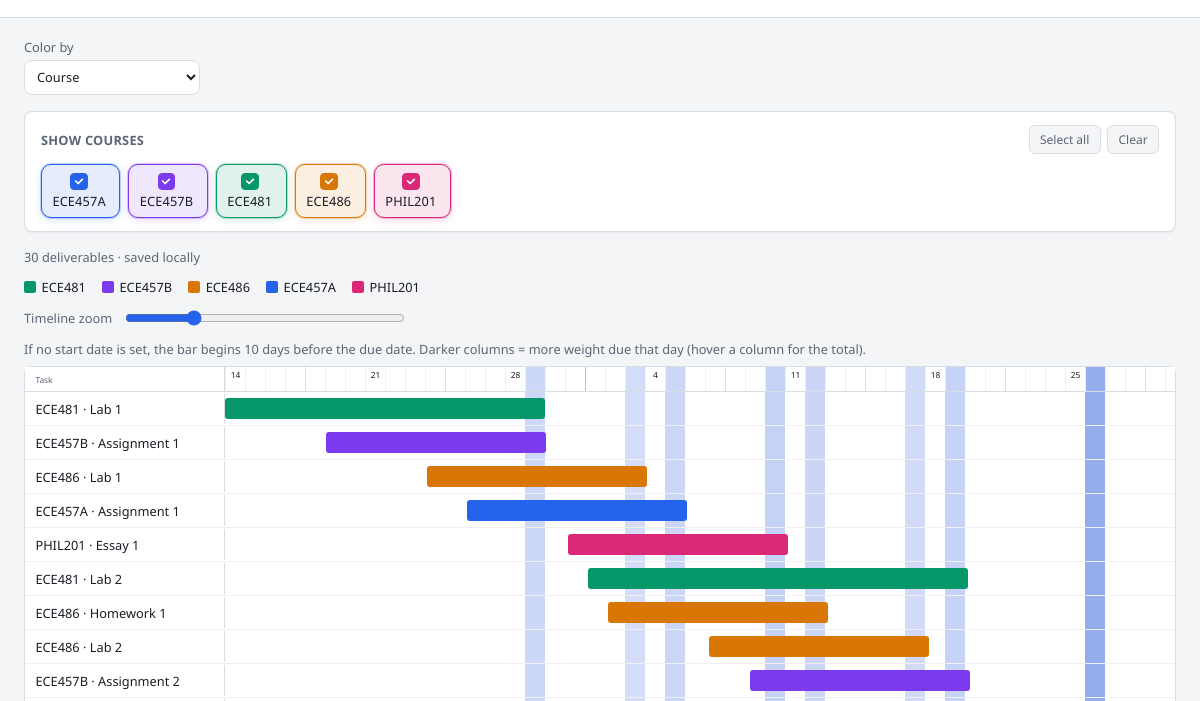
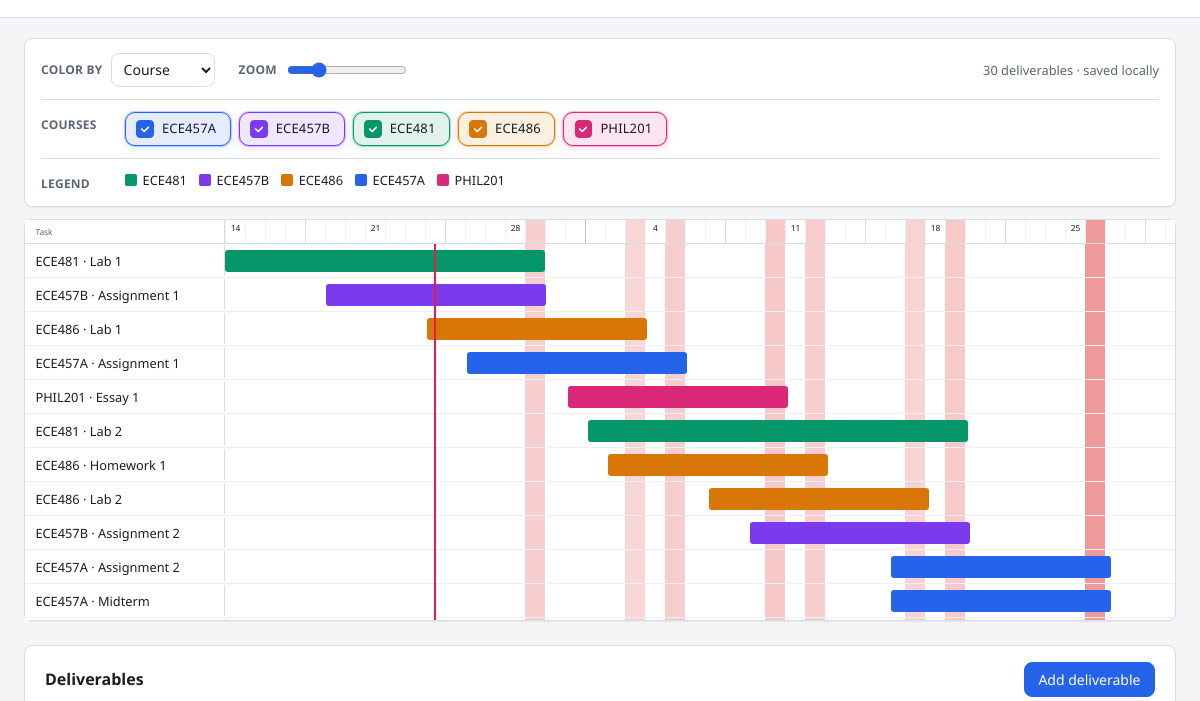
Before and after one commit to kyle-qi/course-gantt-chart, an Electron app: page index.html in a window 1200 px wide. Shown: the part 75-776 px from the top of the page. Drawn offline with Linux system fonts and the light colour scheme.

Commit message:
Initial commit

```diff
--- a/app.js
+++ b/app.js
@@ -190,16 +190,31 @@ function dayOffset(minDate, date) {
   return (startOfDay(date) - startOfDay(minDate)) / DAY_MS;
 }
 
-function buildDayWeightMap(items, days) {
+function buildDayInfoMap(items, days) {
   const map = new Map();
   for (const day of days) {
-    map.set(formatDateInput(day), 0);
+    map.set(formatDateInput(day), {
+      weight: 0,
+      items: [],
+      dateLine: day.toLocaleDateString(undefined, {
+        weekday: "long",
+        month: "long",
+        day: "numeric",
+        year: "numeric",
+      }),
+    });
   }
   for (const item of items) {
     const key = formatDateInput(startOfDay(item.range.end));
-    if (map.has(key)) {
-      map.set(key, map.get(key) + item.weight);
-    }
+    if (!map.has(key)) continue;
+    const entry = map.get(key);
+    entry.weight += item.weight;
+    entry.items.push({
+      course: item.course,
+      task: item.task,
+      type: item.type,
+      weight: item.weight,
+    });
   }
   return map;
 }
@@ -208,54 +223,54 @@ function weightHeatBackground(dayWeight, maxDayWeight) {
   if (dayWeight <= 0 || maxDayWeight <= 0) return "";
   const t = dayWeight / maxDayWeight;
   const alpha = 0.18 + t * 0.82;
-  return `background-color: rgba(29, 78, 216, ${alpha.toFixed(3)});`;
+  return `background-color: rgba(220, 38, 38, ${alpha.toFixed(3)});`;
 }
 
-function dayWeightMeta(day, dayWeights, maxDayWeight) {
+function dayColumnMeta(day, dayInfoMap, maxDayWeight) {
   const key = formatDateInput(day);
-  const w = dayWeights.get(key) ?? 0;
-  const title = w > 0 ? `${w.toFixed(2)}% of grade weight due` : "Nothing due this day";
-  return { weight: w, style: weightHeatBackground(w, maxDayWeight), title };
+  const entry = dayInfoMap.get(key) ?? { weight: 0, items: [] };
+  const dateLine = day.toLocaleDateString(undefined, {
+    weekday: "long",
+    month: "long",
+    day: "numeric",
+    year: "numeric",
+  });
+  return {
+    key,
+    weight: entry.weight,
+    count: entry.items.length,
+    items: entry.items,
+    dateLine,
+    style: weightHeatBackground(entry.weight, maxDayWeight),
+  };
 }
 
-let todayMarkerContext = null;
+function formatDayColumnTooltip(info) {
+  const weightLabel = info.weight > 0 ? `${info.weight.toFixed(2)}%` : "0%";
+  const countLabel = `${info.count} deliverable${info.count === 1 ? "" : "s"}`;
 
-function updateTodayMarker() {
-  const viewport = document.querySelector(".timeline-viewport");
-  const marker = document.getElementById("today-marker");
-  const ctx = todayMarkerContext;
-  if (!viewport || !marker || !ctx) {
-    if (marker) marker.hidden = true;
-    return;
+  let listHtml;
+  if (info.items.length === 0) {
+    listHtml = "<li>Nothing due this day</li>";
+  } else {
+    const shown = info.items.slice(0, 6);
+    listHtml = shown
+      .map(
+        (item) =>
+          `<li>${escapeAttr(item.course)} · ${escapeAttr(item.task)} <span class="tooltip-item-weight">${item.weight}%</span></li>`
+      )
+      .join("");
+    if (info.items.length > 6) {
+      listHtml += `<li class="tooltip-more">+${info.items.length - 6} more</li>`;
+    }
   }
 
-  const today = startOfDay(ctx.today);
-  if (today < ctx.minDate || today > ctx.maxDate) {
-    marker.hidden = true;
-    return;
-  }
-
-  const x =
-    ctx.labelWidth +
-    dayOffset(ctx.minDate, today) * ctx.timelineDayWidth +
-    ctx.timelineDayWidth / 2 -
-    viewport.scrollLeft;
-
-  if (x <= ctx.labelWidth + 4) {
-    marker.hidden = true;
-    return;
-  }
-
-  marker.hidden = false;
-  marker.style.left = `${x}px`;
-  marker.title = ctx.todayLabel;
-}
-
-function wireTodayMarkerScroll() {
-  const viewport = document.querySelector(".timeline-viewport");
-  if (!viewport || viewport.dataset.todayWired) return;
-  viewport.dataset.todayWired = "1";
-  viewport.addEventListener("scroll", updateTodayMarker, { passive: true });
+  return `
+    <p class="tooltip-title">${escapeAttr(info.dateLine)}</p>
+    <p class="tooltip-weight">${escapeAttr(weightLabel)} total weight due</p>
+    <p class="tooltip-meta">${escapeAttr(countLabel)}</p>
+    <ul class="tooltip-list">${listHtml}</ul>
+  `;
 }
 
 function deliverableInWindow(item, windowStart, windowEnd) {
@@ -474,20 +489,6 @@ function renderCourseFilter() {
   });
 }
 
-function selectAllCourses() {
-  selectedCourses = new Set(uniqueCourses());
-  renderCourseFilter();
-  savePersisted();
-  renderTimeline();
-}
-
-function selectNoCourses() {
-  selectedCourses = new Set();
-  renderCourseFilter();
-  savePersisted();
-  renderTimeline();
-}
-
 // --- timeline ---
 
 function renderTimeline() {
@@ -504,8 +505,6 @@ function renderTimeline() {
       '<p class="hint empty-msg">No courses selected. Use the course checkboxes above or click “All”.</p>';
     if (legendEl) legendEl.innerHTML = "";
     if (viewport) viewport.style.height = "";
-    todayMarkerContext = null;
-    updateTodayMarker();
     viewport?.classList.add("is-empty");
     return;
   }
@@ -530,8 +529,6 @@ function renderTimeline() {
       '<p class="hint empty-msg">No deliverables for the selected courses with due dates.</p>';
     if (legendEl) legendEl.innerHTML = "";
     if (viewport) viewport.style.height = "";
-    todayMarkerContext = null;
-    updateTodayMarker();
     viewport?.classList.add("is-empty");
     return;
   }
@@ -570,17 +567,12 @@ function renderTimeline() {
     year: "numeric",
   });
 
-  todayMarkerContext = {
-    labelWidth,
-    minDate,
-    maxDate,
-    today,
-    timelineDayWidth,
-    todayLabel: `Today — ${todayLabel}`,
-  };
+  const showTodayMarker = today >= minDate && today <= maxDate;
+  const todayLineLeft =
+    labelWidth + dayOffset(minDate, today) * timelineDayWidth + timelineDayWidth / 2;
 
-  const dayWeights = buildDayWeightMap(items, days);
-  const maxDayWeight = Math.max(0, ...dayWeights.values());
+  const dayInfoMap = buildDayInfoMap(items, days);
+  const maxDayWeight = Math.max(0, ...[...dayInfoMap.values()].map((e) => e.weight));
 
   const legendKeys = [...new Set(items.map((d) => (colorMode === "course" ? d.course : d.type)))];
   if (legendEl) {
@@ -598,8 +590,8 @@ function renderTimeline() {
   html += `<div class="timeline-weight-bg" style="grid-template-columns:${gridCols}">`;
   html += '<div class="timeline-weight-spacer"></div>';
   days.forEach((day) => {
-    const meta = dayWeightMeta(day, dayWeights, maxDayWeight);
-    html += `<div class="timeline-weight-day" style="${meta.style}" data-day-weight="${meta.weight}" title="${escapeAttr(meta.title)}"></div>`;
+    const meta = dayColumnMeta(day, dayInfoMap, maxDayWeight);
+    html += `<div class="timeline-weight-day" style="${meta.style}" data-day-key="${escapeAttr(meta.key)}"></div>`;
   });
   html += "</div>";
 
@@ -610,7 +602,7 @@ function renderTimeline() {
     const isMonthStart = day.getDate() === 1;
     const isWeekStart = day.getDay() === 1;
     const label = showLabel ? formatDayTick(day, tickEvery, timelineDayWidth) : "";
-    const meta = dayWeightMeta(day, dayWeights, maxDayWeight);
+    const meta = dayColumnMeta(day, dayInfoMap, maxDayWeight);
     const classes = [
       "timeline-tick",
       "timeline-tick-day",
@@ -620,13 +612,7 @@ function renderTimeline() {
     ]
       .filter(Boolean)
       .join(" ");
-    const dateTitle = day.toLocaleDateString(undefined, {
-      weekday: "short",
-      month: "long",
-      day: "numeric",
-      year: "numeric",
-    });
-    html += `<div class="${classes}" style="${meta.style}" data-day-weight="${meta.weight}" title="${escapeAttr(`${dateTitle} · ${meta.title}`)}">${label}</div>`;
+    html += `<div class="${classes}" style="${meta.style}" data-day-key="${escapeAttr(meta.key)}">${label}</div>`;
   });
   html += "</div>";
 
@@ -654,19 +640,25 @@ function renderTimeline() {
     html += "</div></div>";
   }
 
-  html += "</div></div>";
+  html += "</div>";
+
+  if (showTodayMarker) {
+    html += `<div class="today-marker" style="left:${labelWidth}px;width:${trackWidthPx}px" title="Today — ${escapeAttr(todayLabel)}">
+      <span class="today-marker-line" style="left:${todayLineLeft - labelWidth}px"></span>
+    </div>`;
+  }
+
+  html += "</div>";
   scroll.innerHTML = html;
+  scroll._dayInfoMap = dayInfoMap;
   wireBarTooltips(scroll);
   wireColumnTooltips(scroll);
-  wireTodayMarkerScroll();
-  updateTodayMarker();
 
   if (viewport) {
     const upcomingCount = countDeliverablesInNextMonth(items, today);
     const viewportHeight = computeTimelineViewportHeight(upcomingCount, items.length);
     viewport.style.height = `${viewportHeight}px`;
     viewport.dataset.upcomingRows = String(upcomingCount);
-    viewport.style.setProperty("--timeline-label-width", `${labelWidth}px`);
   }
 
   updateZoomSliderBounds();
@@ -721,7 +713,6 @@ function wireTimelineDragScroll() {
     if (!dragging) return;
     viewport.scrollLeft = scrollStartLeft - (e.clientX - startX);
     viewport.scrollTop = scrollStartTop - (e.clientY - startY);
-    updateTodayMarker();
   });
 
   window.addEventListener("mouseup", () => {
@@ -733,24 +724,33 @@ function wireTimelineDragScroll() {
 
 function wireColumnTooltips(scroll) {
   const tooltip = document.getElementById("bar-tooltip");
-  if (!tooltip || !scroll) return;
+  const dayInfoMap = scroll?._dayInfoMap;
+  if (!tooltip || !scroll || !dayInfoMap) return;
 
   const hide = () => {
     tooltip.hidden = true;
+    tooltip.classList.remove("tooltip-day");
   };
 
-  scroll.querySelectorAll("[data-day-weight]").forEach((cell) => {
-    cell.addEventListener("mouseenter", (e) => {
-      const w = Number(cell.dataset.dayWeight);
-      const weightLabel = w > 0 ? `${w.toFixed(2)}%` : "0%";
-      tooltip.innerHTML = `
-        <p class="tooltip-weight">${escapeAttr(weightLabel)}</p>
-        <p class="tooltip-title">Total weight due this day</p>
-      `;
-      tooltip.hidden = false;
-      positionTooltip(tooltip, e.clientX, e.clientY);
+  const show = (cell, clientX, clientY) => {
+    const key = cell.dataset.dayKey;
+    const entry = dayInfoMap.get(key);
+    if (!entry) return;
+
+    tooltip.innerHTML = formatDayColumnTooltip({
+      dateLine: entry.dateLine,
+      weight: entry.weight,
+      count: entry.items.length,
+      items: entry.items,
     });
-    cell.addEventListener("mousemove", (e) => positionTooltip(tooltip, e.clientX, e.clientY));
+    tooltip.classList.add("tooltip-day");
+    tooltip.hidden = false;
+    positionTooltip(tooltip, clientX, clientY);
+  };
+
+  scroll.querySelectorAll("[data-day-key]").forEach((cell) => {
+    cell.addEventListener("mouseenter", (e) => show(cell, e.clientX, e.clientY));
+    cell.addEventListener("mousemove", (e) => show(cell, e.clientX, e.clientY));
     cell.addEventListener("mouseleave", hide);
   });
 }
@@ -764,6 +764,7 @@ function wireBarTooltips(container) {
   };
 
   const show = (bar, clientX, clientY) => {
+    tooltip.classList.remove("tooltip-day");
     const course = bar.dataset.course ?? "";
     const task = bar.dataset.task ?? "";
     const type = bar.dataset.type ?? "";
@@ -946,13 +947,6 @@ async function importJson() {
   document.getElementById("import-file")?.click();
 }
 
-async function resetToSeed() {
-  if (!confirm("Replace all deliverables with the built-in seed data?")) return;
-  deliverables = await loadSeed();
-  selectedCourses = new Set(uniqueCourses());
-  refresh();
-}
-
 async function init() {
   const persisted = await loadPersisted();
   if (persisted) {
@@ -971,7 +965,8 @@ async function init() {
     dataFilePath = await window.coursePlanner.getDataPath();
     const hint = document.getElementById("editor-hint");
     if (hint) {
-      hint.textContent = "Changes save automatically to your user data folder.";
+      hint.textContent =
+        "If no start date is set, the bar begins 10 days before the due date. Changes save automatically to your user data folder.";
     }
   }
 
@@ -981,8 +976,6 @@ async function init() {
   document.getElementById("btn-add-row")?.addEventListener("click", addRow);
   document.getElementById("btn-export")?.addEventListener("click", exportJson);
   document.getElementById("btn-import")?.addEventListener("click", importJson);
-  document.getElementById("btn-reset")?.addEventListener("click", resetToSeed);
-
   document.getElementById("import-file")?.addEventListener("change", async (e) => {
     const file = e.target.files?.[0];
     if (file) {
@@ -996,8 +989,6 @@ async function init() {
   });
 
   document.getElementById("timeline-color")?.addEventListener("change", renderTimeline);
-  document.getElementById("course-select-all")?.addEventListener("click", selectAllCourses);
-  document.getElementById("course-select-none")?.addEventListener("click", selectNoCourses);
 }
 
 init().catch((err) => {
--- a/index.html
+++ b/index.html
@@ -16,42 +16,40 @@
       <button type="button" id="btn-export" class="btn secondary">Export JSON</button>
       <button type="button" id="btn-import" class="btn secondary">Import JSON</button>
       <input type="file" id="import-file" accept="application/json" hidden />
-      <button type="button" id="btn-reset" class="btn ghost">Reset to seed</button>
     </div>
   </header>
 
   <main>
-    <div class="controls-row">
-      <label>Color by
-        <select id="timeline-color">
-          <option value="course">Course</option>
-          <option value="type">Type</option>
-        </select>
-      </label>
-
-      <div class="course-filter-panel">
-        <div class="course-filter-header">
-          <span class="filter-label">Show courses</span>
-          <div class="filter-actions">
-            <button type="button" id="course-select-all" class="btn-filter">Select all</button>
-            <button type="button" id="course-select-none" class="btn-filter">Clear</button>
+    <div class="timeline-toolbar">
+      <div class="toolbar-row toolbar-row-controls">
+        <div class="toolbar-controls">
+          <div class="toolbar-group toolbar-color">
+            <span class="toolbar-label">Color by</span>
+            <select id="timeline-color">
+              <option value="course">Course</option>
+              <option value="type">Type</option>
+            </select>
+          </div>
+          <div class="toolbar-group toolbar-zoom">
+            <span class="toolbar-label">Zoom</span>
+            <input type="range" id="timeline-zoom" min="8" max="56" value="20" step="1" />
           </div>
         </div>
+        <span id="storage-hint" class="hint toolbar-hint"></span>
+      </div>
+
+      <div class="toolbar-row toolbar-row-courses">
+        <span class="toolbar-label">Courses</span>
         <div id="course-filter-list" class="course-filter-list" role="group" aria-label="Course visibility"></div>
       </div>
 
-      <span id="storage-hint" class="hint"></span>
+      <div class="toolbar-row toolbar-row-legend">
+        <span class="toolbar-label">Legend</span>
+        <div id="timeline-legend" class="legend legend-inline"></div>
+      </div>
     </div>
 
-    <div id="timeline-legend" class="legend"></div>
     <div class="timeline-panel">
-      <div class="timeline-zoom-bar">
-        <label class="zoom-label">
-          <span>Timeline zoom</span>
-          <input type="range" id="timeline-zoom" min="8" max="56" value="20" step="1" />
-        </label>
-        <p class="hint timeline-note">If no start date is set, the bar begins 10 days before the due date. Darker columns = more weight due that day (hover a column for the total).</p>
-      </div>
       <div id="timeline-container" class="timeline-container">
         <div class="timeline-viewport" title="Drag to scroll the timeline">
           <div id="timeline-scroll" class="timeline-scroll"></div>
@@ -81,7 +79,7 @@
           <tbody id="editor-body"></tbody>
         </table>
       </div>
-      <p class="hint editor-hint" id="editor-hint">Changes save automatically.</p>
+      <p class="hint editor-hint" id="editor-hint">If no start date is set, the bar begins 10 days before the due date. Changes save automatically.</p>
     </section>
   </main>
 
--- a/styles.css
+++ b/styles.css
@@ -107,35 +107,11 @@ main {
   font-size: 0.8rem;
 }
 
-.controls-row {
-  display: flex;
-  flex-wrap: wrap;
-  gap: 1rem 1.5rem;
-  margin-bottom: 0.75rem;
-  align-items: flex-end;
-}
-
-.controls-row label {
+.timeline-toolbar {
   display: flex;
   flex-direction: column;
-  gap: 0.25rem;
-  font-size: 0.8rem;
-  color: var(--muted);
-}
-
-.controls-row select {
-  min-width: 11rem;
-  padding: 0.4rem 0.5rem;
-  border: 1px solid var(--border);
-  border-radius: var(--radius);
-  font: inherit;
-  color: var(--text);
-  background: var(--surface);
-}
-
-.course-filter-panel {
-  flex: 1 1 100%;
-  min-width: 280px;
+  gap: 0.75rem;
+  margin-bottom: 0.75rem;
   padding: 0.85rem 1rem;
   background: var(--surface);
   border: 1px solid var(--border);
@@ -143,21 +119,85 @@ main {
   box-shadow: var(--shadow);
 }
 
-.course-filter-header {
+.toolbar-row {
   display: flex;
-  flex-wrap: wrap;
+  align-items: flex-start;
+  gap: 0.75rem 1rem;
+  min-width: 0;
+}
+
+.toolbar-row + .toolbar-row {
+  padding-top: 0.75rem;
+  border-top: 1px solid var(--border);
+}
+
+.toolbar-row-controls {
   align-items: center;
   justify-content: space-between;
-  gap: 0.5rem 1rem;
-  margin-bottom: 0.65rem;
+  gap: 0.75rem 1.5rem;
+  flex-wrap: wrap;
 }
 
-.filter-label {
-  font-size: 0.8rem;
+.toolbar-controls {
+  display: flex;
+  align-items: center;
+  flex-wrap: wrap;
+  gap: 0.75rem 1.5rem;
+}
+
+.toolbar-group {
+  display: flex;
+  align-items: center;
+  gap: 0.5rem;
+  min-width: 0;
+}
+
+.toolbar-label {
+  flex-shrink: 0;
+  width: 4.25rem;
+  font-size: 0.75rem;
   font-weight: 600;
   letter-spacing: 0.02em;
   text-transform: uppercase;
   color: var(--muted);
+  line-height: 1.3;
+}
+
+.toolbar-row-controls .toolbar-label {
+  width: auto;
+}
+
+.toolbar-color select {
+  min-width: 6.5rem;
+  padding: 0.35rem 0.5rem;
+  border: 1px solid var(--border);
+  border-radius: var(--radius);
+  font: inherit;
+  font-size: 0.875rem;
+  color: var(--text);
+  background: var(--surface);
+}
+
+.toolbar-zoom input[type="range"] {
+  width: 120px;
+  accent-color: var(--accent);
+}
+
+.toolbar-row-courses .toolbar-label,
+.toolbar-row-legend .toolbar-label {
+  padding-top: 0.35rem;
+}
+
+.toolbar-row-courses .course-filter-list,
+.toolbar-row-legend .legend {
+  flex: 1;
+  min-width: 0;
+}
+
+.toolbar-hint {
+  margin: 0;
+  margin-left: auto;
+  text-align: right;
 }
 
 .course-filter-list {
@@ -249,43 +289,16 @@ main {
   line-height: 1.2;
 }
 
-.filter-actions {
-  display: flex;
-  gap: 0.4rem;
-}
-
-.btn-filter {
-  border: 1px solid var(--border);
-  border-radius: 6px;
-  padding: 0.3rem 0.65rem;
-  font: inherit;
-  font-size: 0.75rem;
-  font-weight: 500;
-  color: var(--muted);
-  background: var(--bg);
-  cursor: pointer;
-  transition:
-    background 0.15s ease,
-    border-color 0.15s ease,
-    color 0.15s ease;
-}
-
-.btn-filter:hover {
-  background: var(--surface);
-  border-color: #c5cad3;
-  color: var(--text);
-}
-
-.btn-filter:active {
-  background: #e8eaef;
-}
-
 .legend {
   display: flex;
   flex-wrap: wrap;
   gap: 0.5rem 1rem;
-  margin-bottom: 0.75rem;
   font-size: 0.8rem;
+}
+
+.legend.legend-inline {
+  gap: 0.35rem 0.75rem;
+  margin: 0;
 }
 
 .legend-item {
@@ -303,35 +316,6 @@ main {
 .timeline-panel {
   display: flex;
   flex-direction: column;
-  gap: 0.5rem;
-}
-
-.timeline-zoom-bar {
-  display: flex;
-  flex-wrap: wrap;
-  align-items: center;
-  gap: 0.75rem 1rem;
-}
-
-.timeline-note {
-  margin: 0;
-  flex: 1 1 100%;
-}
-
-.zoom-label {
-  display: flex;
-  align-items: center;
-  gap: 0.65rem;
-  font-size: 0.8rem;
-  color: var(--muted);
-  flex: 1;
-  min-width: 200px;
-}
-
-.zoom-label input[type="range"] {
-  flex: 1;
-  max-width: 280px;
-  accent-color: var(--accent);
 }
 
 .timeline-container {
@@ -397,19 +381,6 @@ main {
   width: 100%;
 }
 
-.timeline-label-mask {
-  position: absolute;
-  left: 0;
-  top: 0;
-  bottom: 14px;
-  width: var(--timeline-label-width, 200px);
-  background: var(--surface);
-  border-right: 1px solid var(--border);
-  z-index: 8;
-  pointer-events: none;
-  box-shadow: 4px 0 10px rgba(16, 24, 40, 0.08);
-}
-
 .timeline-weight-bg {
   position: absolute;
   inset: 0;
@@ -428,22 +399,23 @@ main {
   cursor: default;
 }
 
-.today-marker-viewport {
+.today-marker {
   position: absolute;
   top: 0;
-  bottom: 14px;
-  z-index: 2;
+  bottom: 0;
+  z-index: 1;
   pointer-events: none;
-  transform: translateX(-50%);
+  overflow: hidden;
 }
 
-.today-marker-viewport .today-marker-line {
-  display: block;
+.today-marker-line {
+  position: absolute;
+  top: 0;
+  bottom: 0;
   width: 2px;
-  height: 100%;
+  transform: translateX(-50%);
   background: #e11d48;
   border-radius: 1px;
-  box-shadow: 0 0 0 1px rgba(255, 255, 255, 0.6);
 }
 
 .timeline-header {
@@ -513,10 +485,6 @@ main {
   background: transparent;
 }
 
-.timeline-row:hover .timeline-track {
-  background: rgba(250, 251, 252, 0.85);
-}
-
 .timeline-label {
   padding: 0.4rem 0.65rem;
   white-space: nowrap;
@@ -526,14 +494,13 @@ main {
   font-weight: 500;
   position: sticky;
   left: 0;
-  z-index: 10;
-  background: var(--surface) !important;
-  box-shadow: none;
+  z-index: 3;
+  background: var(--surface);
 }
 
 .timeline-header .timeline-label {
-  z-index: 11;
-  background: var(--surface) !important;
+  z-index: 4;
+  background: var(--surface);
 }
 
 .timeline-track {
@@ -601,6 +568,32 @@ main {
   color: rgba(255, 255, 255, 0.75);
   font-size: 0.75rem;
   margin-top: 0.2rem !important;
+}
+
+.bar-tooltip.tooltip-day {
+  max-width: 300px;
+}
+
+.tooltip-list {
+  margin: 0.45rem 0 0;
+  padding-left: 1.1rem;
+  font-size: 0.75rem;
+  color: rgba(255, 255, 255, 0.9);
+}
+
+.tooltip-list li {
+  margin: 0.2rem 0;
+}
+
+.tooltip-item-weight {
+  color: rgba(255, 255, 255, 0.65);
+}
+
+.tooltip-more {
+  color: rgba(255, 255, 255, 0.65);
+  font-style: italic;
+  list-style: none;
+  margin-left: -1.1rem;
 }
 
 .editor-section {
@@ -706,4 +699,10 @@ main {
     padding-left: 1rem;
     padding-right: 1rem;
   }
+
+  .toolbar-hint {
+    flex: 1 1 100%;
+    margin-left: 0;
+    text-align: left;
+  }
 }
```
